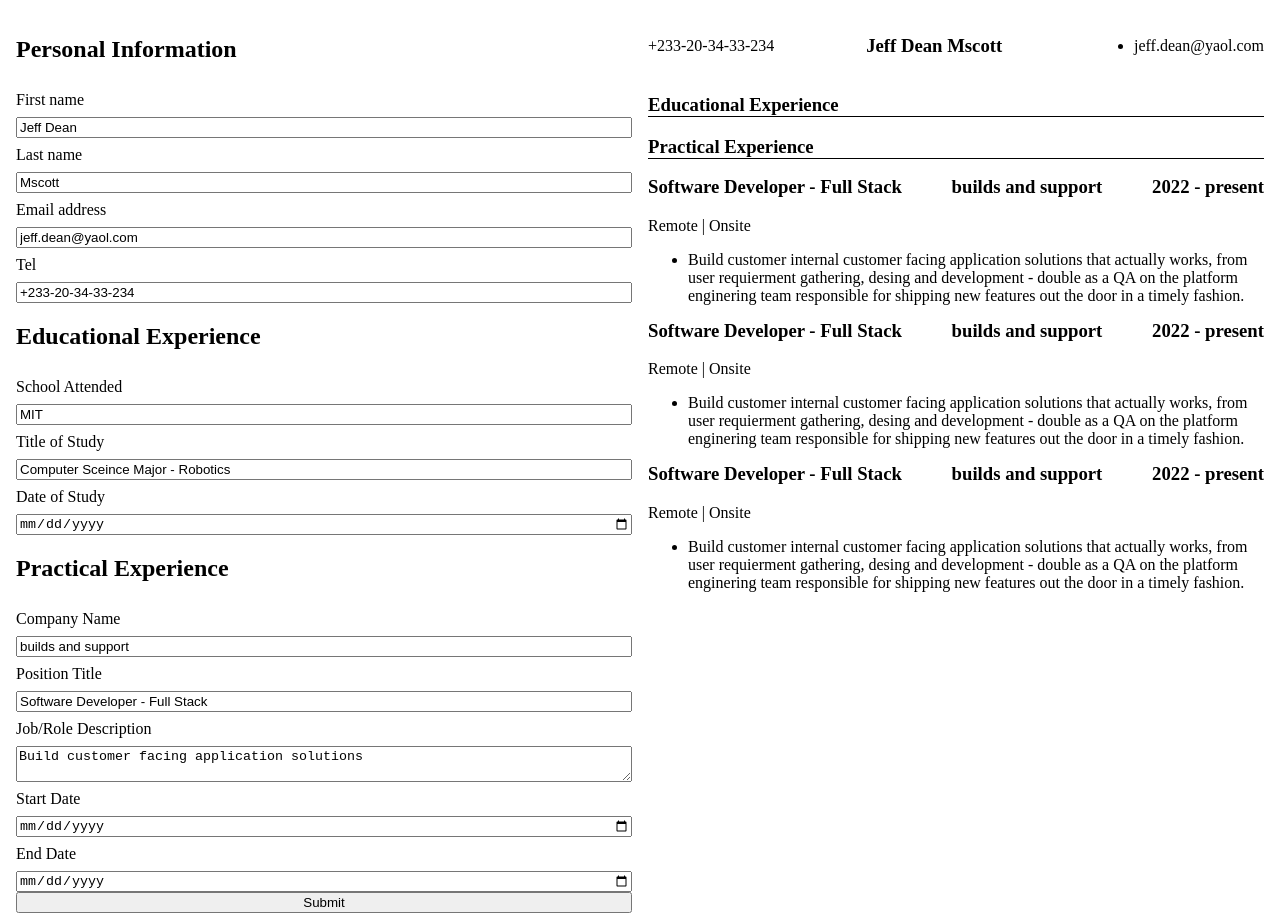
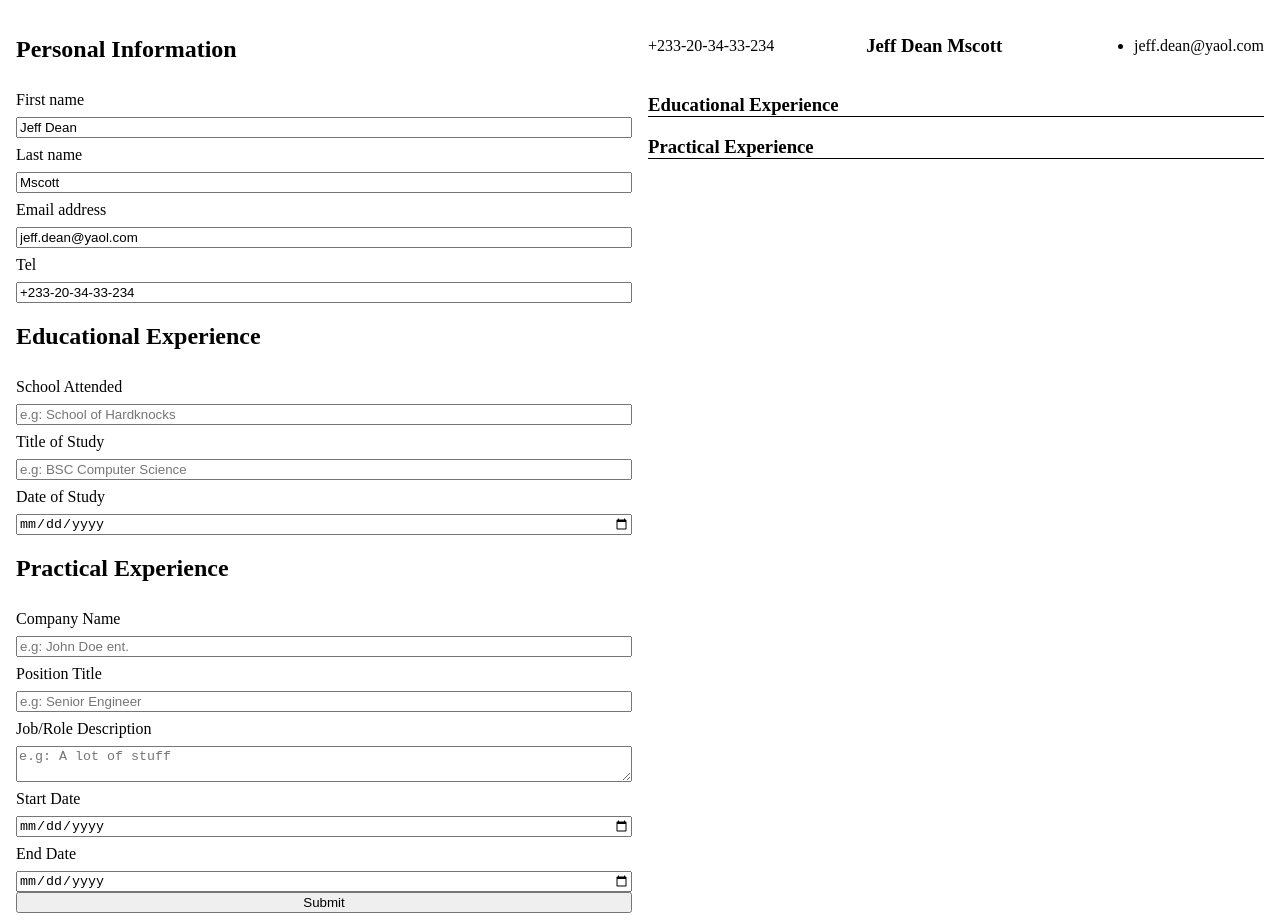
Before and after one commit to kafui4k/cv-project, a React (Create React App) app: page / in a window 1280 px wide. Built offline with nearby package versions, Linux system fonts and the light colour scheme.

Commit message:
Fixed uncontrolled component issue with updaing object item in state

```diff
--- a/src/App.js
+++ b/src/App.js
@@ -6,48 +6,61 @@ class App extends Component {
     super(props)
 
     this.state = {
-       firstname: "Jeff Dean",
-       lastname: 'Mscott',
+        firstname: "Jeff Dean",
+        lastname: 'Mscott',
         email: 'jeff.dean@yaol.com',
         telephone: '+233-20-34-33-234',
         educationalExperiences: [],
         educationalExperience: {
-          schoolAttended: 'MIT',
-          studyTitle: 'Computer Sceince Major - Robotics',
-          dateOfStudy: '2022',
+          schoolAttended: '',
+          studyTitle: '',
+          dateOfStudy: '',
         },
-        workExperiences: wkExperiences,
+        workExperiences: [],
         workExperience: {
-          companyName: 'builds and support',
-          positionTitle: 'Software Developer - Full Stack',
-          jobDescription: 'Build customer facing application solutions',
-          startDate: '2022',
-          endDate: 'present'
+          companyName: '',
+          positionTitle: '',
+          jobDescription: '',
+          startDate: '',
+          endDate: ''
         }
 
     }
 
     this.handleFormChange = this.handleFormChange.bind(this)
+    this.handleFormSubmit = this.handleFormSubmit.bind(this)
   }
 
   handleFormChange(event) {
-    // handle form input change here
-    this.setState(prevState => {
-        return {
+    this.setState({
           [event.target.name]: event.target.value,
           educationalExperience: {
+            ...this.state.educationalExperience,
             [event.target.name]: event.target.value
           },
           workExperience: {
+            ...this.state.workExperience,
             [event.target.name]: event.target.value
-          },
-          // educationalExperiences: [...prevState.educationalExperiences, this.state.educationalExperience],
-        }
+          }
+      })
+    }
+
+  handleFormSubmit(event) {
+    event.preventDefault();
+    // alert('form submitted');
+    console.log(this.state.educationalExperience)
+    this.setState(prevState => {
+      return {
+        educationalExperiences: [...prevState.educationalExperiences, this.state.educationalExperience],
+        workExperiences: [...prevState.workExperiences, this.state.workExperience],
+      }
     })
-
   }
 
   render() {
+
+    // const { educationalExperience } = this.state
+
     return (
       <main className="App">
         <section>
@@ -65,20 +78,21 @@ class App extends Component {
             startDate={this.state.workExperience.startDate}
             endDate={this.state.workExperience.endDate}
             handleFormChange={this.handleFormChange}
+            handleFormSubmit={this.handleFormSubmit}
           />
         </section>
         <section>
           <div className='profile-header'>
-            {this.state.telephone}
-            <h3>{this.state.firstname} {this.state.lastname}</h3>
+            {this.state.telephone && this.state.telephone}
+            <h3>{this.state.firstname && this.state.firstname} {this.state.lastname && this.state.lastname}</h3>
             <span>
               <ul>
-                <li>{this.state.email}</li></ul>
+                <li>{this.state.email && this.state.email}</li></ul>
             </span>
           </div>
 
           <h3 className='profile___education___wrapper'>Educational Experience</h3>
-            {this.state.educationalExperiences ? this.state.educationalExperiences.map((eduExp, i) => (
+            {this.state.educationalExperiences.map((eduExp, i) => (
                 <div key={i + 1}>
                   <div className='profile-education'>
                     <h3>{eduExp.town}, {eduExp.city}</h3>
@@ -91,10 +105,10 @@ class App extends Component {
                       </ul>
                   </div>
                 </div>
-            )): null}
+            ))}
 
           <h3 className='profile___work___wrapper'>Practical Experience</h3>
-          {this.state.workExperiences.map((workExp, i) => (
+          {this.state.workExperiences ? this.state.workExperiences.map((workExp, i) => (
             <div key={i + 1}>
               <div className='profile-work'>
                 <h3>{workExp.positionTitle}</h3>
@@ -108,7 +122,7 @@ class App extends Component {
                 </ul>
               </div>
             </div>
-          ))}
+          )) : null}
 
         </section>
       </main>
@@ -116,40 +130,5 @@ class App extends Component {
   }
 }
 
-const wkExperiences = [
-  {
-    companyName: 'builds and support',
-        positionTitle: 'Software Developer - Full Stack',
-        jobDescription:
-        `Build customer internal customer facing application solutions that actually
-          works, from user requierment gathering, desing and development - double as a QA on the
-          platform enginering team responsible for shipping new features out the door in a timely
-          fashion.`,
-        startDate: '2022',
-        endDate: 'present'
-  },
-  {
-    companyName: 'builds and support',
-        positionTitle: 'Software Developer - Full Stack',
-        jobDescription:
-        `Build customer internal customer facing application solutions that actually
-          works, from user requierment gathering, desing and development - double as a QA on the
-          platform enginering team responsible for shipping new features out the door in a timely
-          fashion.`,
-        startDate: '2022',
-        endDate: 'present'
-  },
-  {
-    companyName: 'builds and support',
-        positionTitle: 'Software Developer - Full Stack',
-        jobDescription:
-        `Build customer internal customer facing application solutions that actually
-          works, from user requierment gathering, desing and development - double as a QA on the
-          platform enginering team responsible for shipping new features out the door in a timely
-          fashion.`,
-        startDate: '2022',
-        endDate: 'present'
-  }
-]
 
 export default App;
--- a/src/components/Form.js
+++ b/src/components/Form.js
@@ -11,7 +11,6 @@ class Form extends Component {
         lastname,
         email,
         telephone,
-        handleFormChange,
         schoolAttended,
         studyTitle,
         dateOfStudy,
@@ -19,11 +18,13 @@ class Form extends Component {
         jobDescription,
         positionTitle,
         startDate,
-        endDate
+        endDate,
+        handleFormChange,
+        handleFormSubmit,
     } = this.props
 
     return (
-        <form className='pinfo___form' onSubmit={this.onSubmitForm}>
+        <form className='pinfo___form' onSubmit={handleFormSubmit}>
             <Personal
                 firstname={firstname}
                 lastname={lastname}
@@ -45,7 +46,7 @@ class Form extends Component {
                 endDate={endDate}
                 handleFormChange={handleFormChange}
             />
-        <button className='btn-generate-resume' type='submit'>Submit</button>
+            <button className='btn-generate-resume' type='submit'>Submit</button>
         </form>
     )
   }
```
